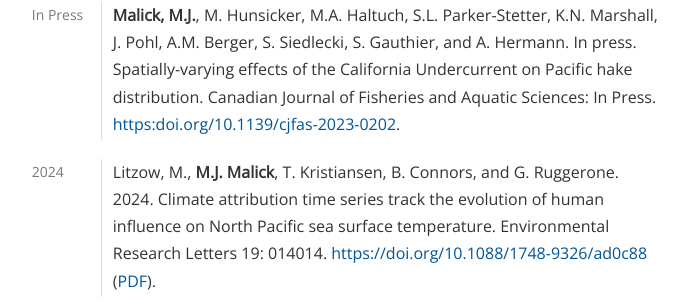
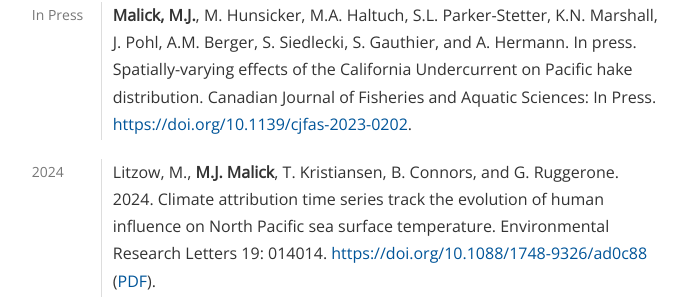
Before and after one commit to michaelmalick/michaelmalick.github.io, a Jekyll site: the page built from malick-cv.md, in a window 1280 px wide and 900 px high, scrolled down 815 px. Shown: the part 147-454 px from the top of the window, without its empty margins (461-1148 px from the left). Built offline with Jekyll 4.4.1, drawn with Linux system fonts in a browser that asks for light colours.

Commit message:
Fix DOI link error

```diff
--- a/malick-cv.md
+++ b/malick-cv.md
@@ -57,7 +57,7 @@ In Press
     Marshall, J. Pohl, A.M. Berger, S. Siedlecki, S. Gauthier, and A. Hermann.
     In press. Spatially-varying effects of the California Undercurrent on
     Pacific hake distribution. Canadian Journal of Fisheries and Aquatic
-    Sciences: In Press. <https:doi.org/10.1139/cjfas-2023-0202>.
+    Sciences: In Press. <https://doi.org/10.1139/cjfas-2023-0202>.
 
 2024
 :   Litzow, M., **M.J. Malick**, T. Kristiansen, B. Connors, and G. Ruggerone. 2024.
--- a/malick-cv.txt
+++ b/malick-cv.txt
@@ -52,7 +52,7 @@ In Press
     and A. Hermann. In press. Spatially-varying effects of the
     California Undercurrent on Pacific hake distribution. Canadian
     Journal of Fisheries and Aquatic Sciences: In Press.
-    <https:doi.org/10.1139/cjfas-2023-0202>.
+    <https://doi.org/10.1139/cjfas-2023-0202>.
 
 2024
 :   Litzow, M., **M.J. Malick**, T. Kristiansen, B. Connors, and G.
```
Also changed, not shown: cv/index.md (+1 -1 lines), 1 other file.
